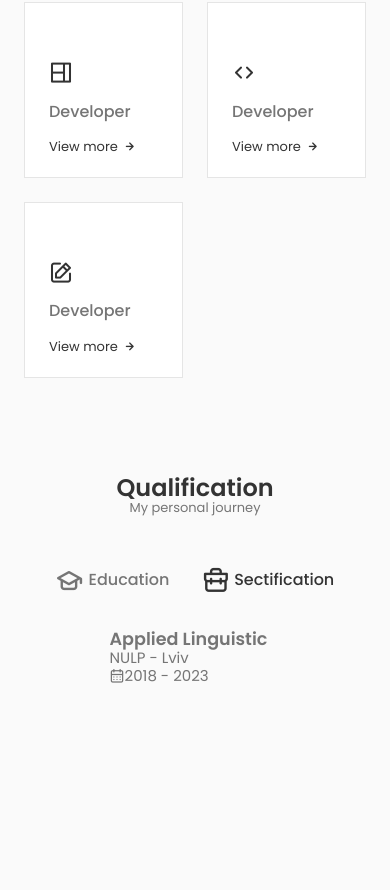
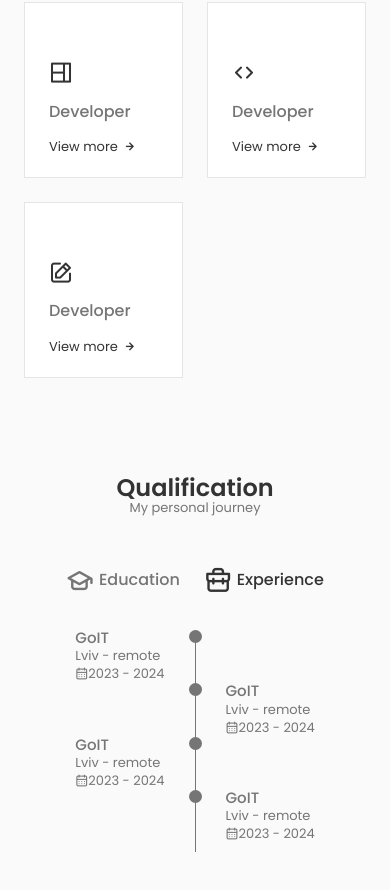
Before and after one commit to Nikolaus-B/portfolio, a React (Create React App) app: page / in a window 390 px wide. Shown: the part 2108-2998 px from the top of the page. Before the commit the page ends 2856 px from the top, so only its background shows below. Built offline with nearby package versions, Linux system fonts and the light colour scheme.

Commit message:
finish qualification section

```diff
--- /dev/null
+++ b/src/components/Contact/Contact.jsx
@@ -0,0 +1,5 @@
+import './contact.css';
+
+export const Contact = () => {
+  return <div>Contact</div>;
+};
--- a/src/components/Qualification/Qualification.jsx
+++ b/src/components/Qualification/Qualification.jsx
@@ -1,6 +1,9 @@
+import { useState } from 'react';
 import './qualification.css';
 
 export const Qualification = () => {
+  const [activeLine, setActiveLine] = useState(1);
+
   return (
     <section className="qualification section" id="qualification">
       <h2 className="section__title">Qualification</h2>
@@ -8,31 +11,138 @@ export const Qualification = () => {
 
       <div className="qualification__container container">
         <div className="qualification__tabs">
-          <div className="qualification__button qualification__active  button--flex">
+          <div
+            onClick={() => setActiveLine(1)}
+            className={`qualification__button button--flex ${
+              activeLine === 1 ? 'qualification__active' : ''
+            }`}
+          >
             <i className="uil uil-graduation-cap qualification__icon"></i>
             Education
           </div>
 
-          <div className="qualification__button button--flex">
+          <div
+            onClick={() => setActiveLine(2)}
+            className={`qualification__button button--flex ${
+              activeLine === 2 ? 'qualification__active' : ''
+            }`}
+          >
             <i className="uil uil-briefcase qualification__icon"></i>
-            Sectification
+            Experience
           </div>
         </div>
 
         <div className="qualification__sections">
-          <div className="qualification__content">
+          <div
+            className={`qualification__content ${
+              activeLine === 1 ? 'qualification__content-active' : ''
+            }`}
+          >
             <div className="qualification__data">
               <div>
-                <h3 className="qualification__title">Applied Linguistic</h3>
-                <p className="qualification__subtitle">NULP - Lviv</p>
+                <h3 className="qualification__title">GoIT</h3>
+                <p className="qualification__subtitle">Lviv - remote</p>
                 <div className="qualification__calendar">
                   <i className="uil uil-calendar-alt"></i>
-                  2018 - 2023
+                  2023 - 2024
                 </div>
               </div>
               <div>
-                <span className="qualification__rounder"></span>
-                <span className="qualification__line"></span>
+                <div className="qualification__rounder"></div>
+                <div className="qualification__line"></div>
+              </div>
+            </div>
+            <div className="qualification__data">
+              <div></div>
+              <div>
+                <div className="qualification__rounder"></div>
+                <div className="qualification__line"></div>
+              </div>
+              <div>
+                <h3 className="qualification__title">GoIT</h3>
+                <p className="qualification__subtitle">Lviv - remote</p>
+                <div className="qualification__calendar">
+                  <i className="uil uil-calendar-alt"></i>
+                  2023 - 2024
+                </div>
+              </div>
+            </div>
+            <div className="qualification__data">
+              <div>
+                <h3 className="qualification__title">GoIT</h3>
+                <p className="qualification__subtitle">Lviv - remote</p>
+                <div className="qualification__calendar">
+                  <i className="uil uil-calendar-alt"></i>
+                  2023 - 2024
+                </div>
+              </div>
+              <div>
+                <div className="qualification__rounder"></div>
+                <div className="qualification__line"></div>
+              </div>
+            </div>
+            <div className="qualification__data">
+              <div></div>
+              <div>
+                <div className="qualification__rounder"></div>
+                <div className="qualification__line"></div>
+              </div>
+              <div>
+                <h3 className="qualification__title">GoIT</h3>
+                <p className="qualification__subtitle">Lviv - remote</p>
+                <div className="qualification__calendar">
+                  <i className="uil uil-calendar-alt"></i>
+                  2023 - 2024
+                </div>
+              </div>
+            </div>
+          </div>
+          <div
+            className={`qualification__content ${
+              activeLine === 2 ? 'qualification__content-active' : ''
+            }`}
+          >
+            <div className="qualification__data">
+              <div>
+                <h3 className="qualification__title">GoIT</h3>
+                <p className="qualification__subtitle">Lviv - remote</p>
+                <div className="qualification__calendar">
+                  <i className="uil uil-calendar-alt"></i>
+                  2023 - 2024
+                </div>
+              </div>
+              <div>
+                <div className="qualification__rounder"></div>
+                <div className="qualification__line"></div>
+              </div>
+            </div>
+            <div className="qualification__data">
+              <div></div>
+              <div>
+                <div className="qualification__rounder"></div>
+                <div className="qualification__line"></div>
+              </div>
+              <div>
+                <h3 className="qualification__title">GoIT</h3>
+                <p className="qualification__subtitle">Lviv - remote</p>
+                <div className="qualification__calendar">
+                  <i className="uil uil-calendar-alt"></i>
+                  2023 - 2024
+                </div>
+              </div>
+            </div>
+            <div className="qualification__data">
+              <div>
+                <h3 className="qualification__title">GoIT</h3>
+                <p className="qualification__subtitle">Lviv - remote</p>
+                <div className="qualification__calendar">
+                  <i className="uil uil-calendar-alt"></i>
+                  2023 - 2024
+                </div>
+              </div>
+              <div>
+                <div className="qualification__rounder"></div>
+                <div className="qualification__line"></div>
               </div>
             </div>
           </div>
--- a/src/components/Qualification/qualification.css
+++ b/src/components/Qualification/qualification.css
@@ -31,18 +31,94 @@
 
 .qualification__sections {
   display: grid;
+  max-width: 500px;
+  margin-left: auto;
+  margin-right: auto;
   grid-template-columns: 0.5fr;
   justify-content: center;
+  align-items: center;
 }
 
 .qualification__content {
   display: none;
+  opacity: 0;
+  transition: opacity 0.5s ease;
 }
 
-.qualification__content {
+.qualification__content-active {
   display: block;
+  opacity: 1;
 }
+/* .qualification__content {
+  display: none;
+  max-width: 300px;
+}
+
+.qualification__content-active {
+  display: block;
+} */
 
 .qualification__data {
   display: grid;
+  grid-template-columns: 1fr max-content 1fr;
+  column-gap: 1.5rem;
 }
+
+.qualification__title {
+  font-size: var(--normal-font-size);
+  font-weight: var(--font-medium);
+}
+
+.qualification__subtitle {
+  display: inline-block;
+  font-size: var(--small-font-size);
+  margin-bottom: 3px;
+}
+
+.qualification__calendar {
+  font-size: var(--small-font-size);
+}
+
+.qualification__rounder {
+  display: inline-block;
+  width: 13px;
+  height: 13px;
+  background-color: var(--text-color);
+  border-radius: 50%;
+}
+
+.qualification__line {
+  display: block;
+  width: 1px;
+  height: 100%;
+  background-color: var(--text-color);
+  transform: translate(6px, -7px);
+}
+
+/** breakpoints **/
+/* desctop */
+@media screen and (max-width: 992px) {
+  .qualification__container {
+    margin-left: var(--mb-1-5);
+    margin-right: var(--mb-1-5);
+  }
+}
+
+/* tablet */
+@media screen and (max-width: 576px) {
+  .qualification__sections {
+    grid-template-columns: initial;
+  }
+
+  .qualification__button {
+    margin: 0 var(--mb-0-75);
+  }
+}
+
+/* phone */
+
+@media screen and (max-width: 350px) {
+  .qualification__data {
+    gap: 0.5rem;
+  }
+}
```
Also changed, not shown: src/components/Contact/contact.css (added).
